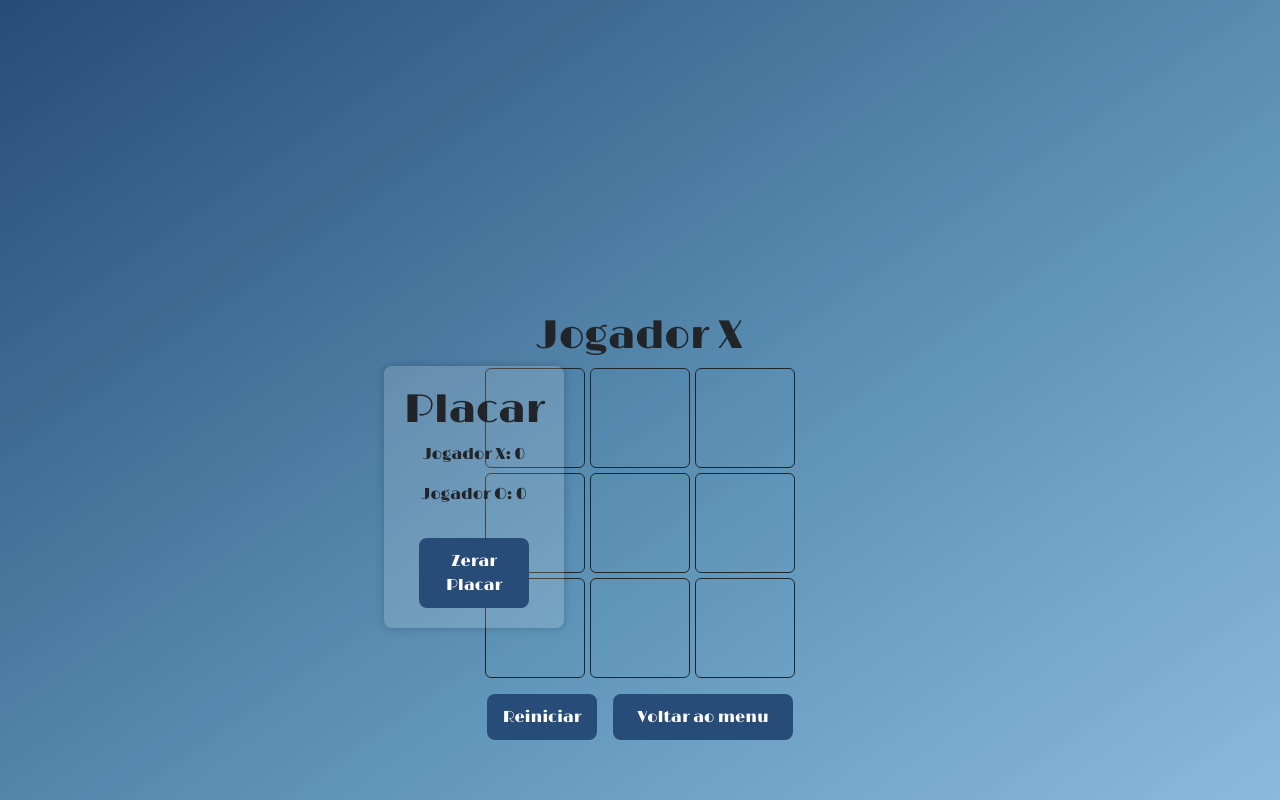
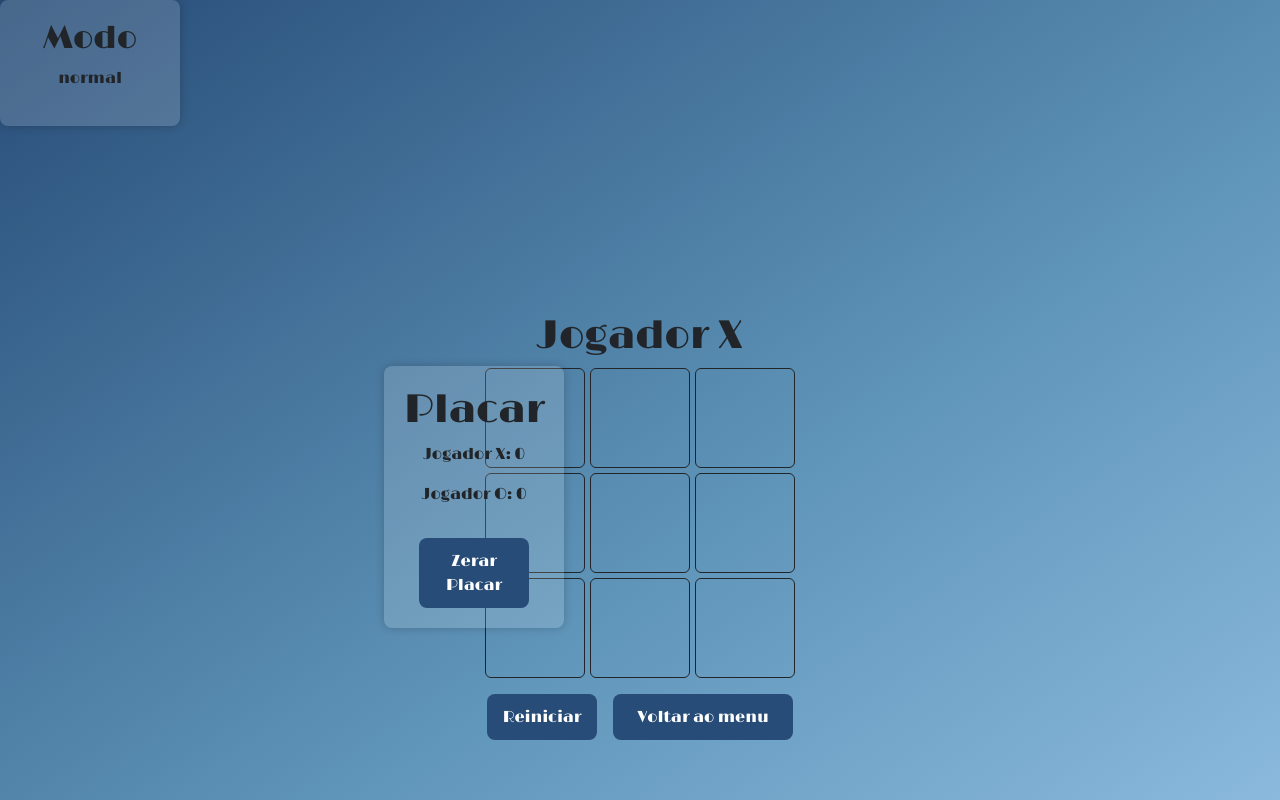
Before and after one commit to Oseias-Augusto/Tic-Tac-Toe-React-, a React (Vite) app: page / in a window 1280 px wide. Both pictures are taken after a click on the button "Normal". Shown: the top 800 px of the page. Built offline with nearby package versions, Linux system fonts and the light colour scheme.

Commit message:
testeaaaaaaa

```diff
--- a/src/components/placar.jsx
+++ b/src/components/placar.jsx
@@ -1,4 +1,4 @@
-export default function Placar({xis, bol, estilo, zerar, reset, mensagem}){
+export default function Placar({xis, bol, estilo, zerar, reset}){
 
     return(
         <>
@@ -8,7 +8,7 @@ export default function Placar({xis, bol, estilo, zerar, reset, mensagem}){
                 </h1>
                 <p> Jogador X: {xis} </p>
                 <p> Jogador O: {bol}</p>
-                <button onClick={zerar} className={reset} disabled={!mensagem}>
+                <button onClick={zerar} className={reset}>
                     Zerar Placar
                 </button>
             </div>
--- a/src/components/tab.jsx
+++ b/src/components/tab.jsx
@@ -88,6 +88,7 @@ export default function Tabuleiro() {
         modo={modo}
         reset1={Styles.reset1}
         mensagem={mensagem}
+        troca = {()=> setModo(modo == "limitado"? "normal": "limitado")}
       />
 
       <div className={Styles.tabuleiro}>
@@ -121,8 +122,6 @@ export default function Tabuleiro() {
         estilo={Styles.placar}
         zerar={()=> zerar()}
         reset={Styles.reset}
-        troca = {()=> setModo(modo == "limitado"? "normal": "limitado")}
-        mensagem={mensagem}
         tb = {jogadorX}
         ></Placar>
 
--- a/src/stylesComp/styles.module.css
+++ b/src/stylesComp/styles.module.css
@@ -158,9 +158,9 @@
 }
 
 .modo{
-  position: relative;
+  /* position: relative;
   bottom: 95vh;
-  left: 60vw;
+  left: 60vw; */
   background-color: rgba(255, 255, 255, 0.15);
   padding: 20px;
   border-radius: 0.5rem;
```
